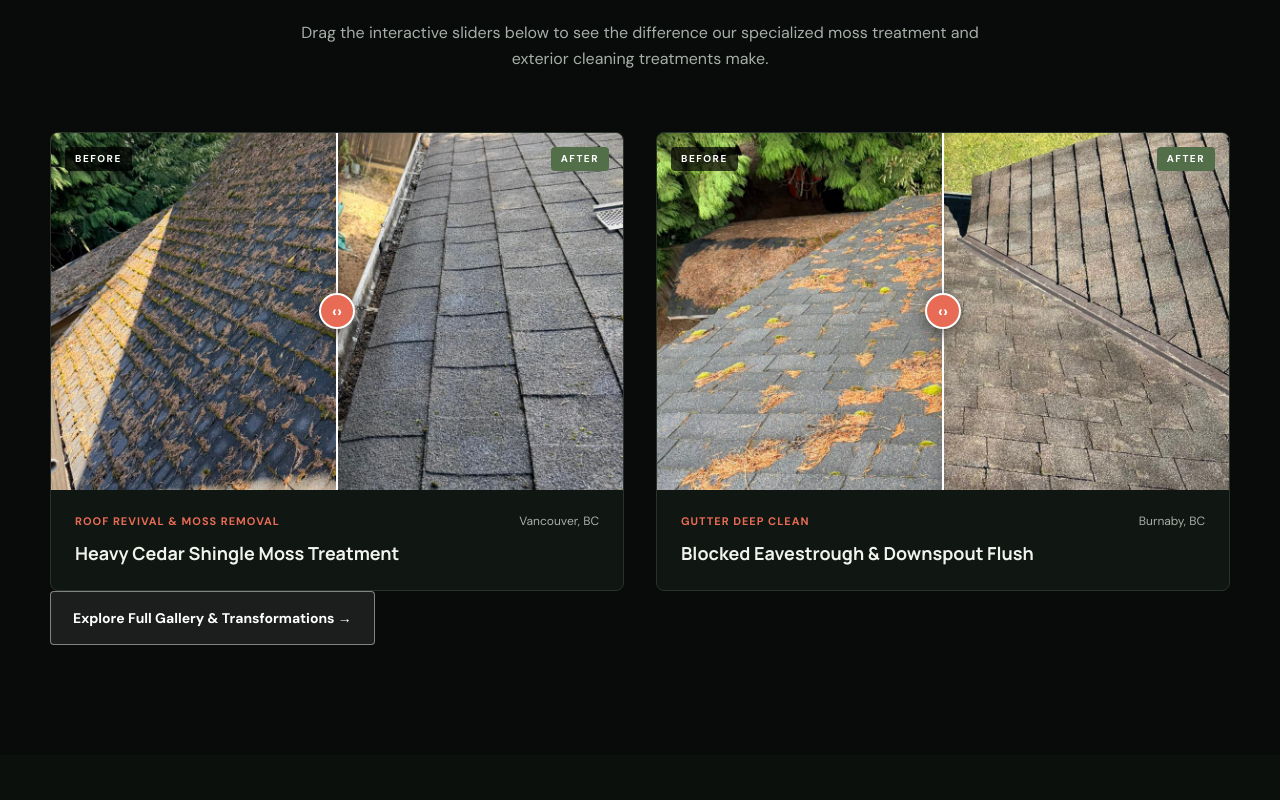
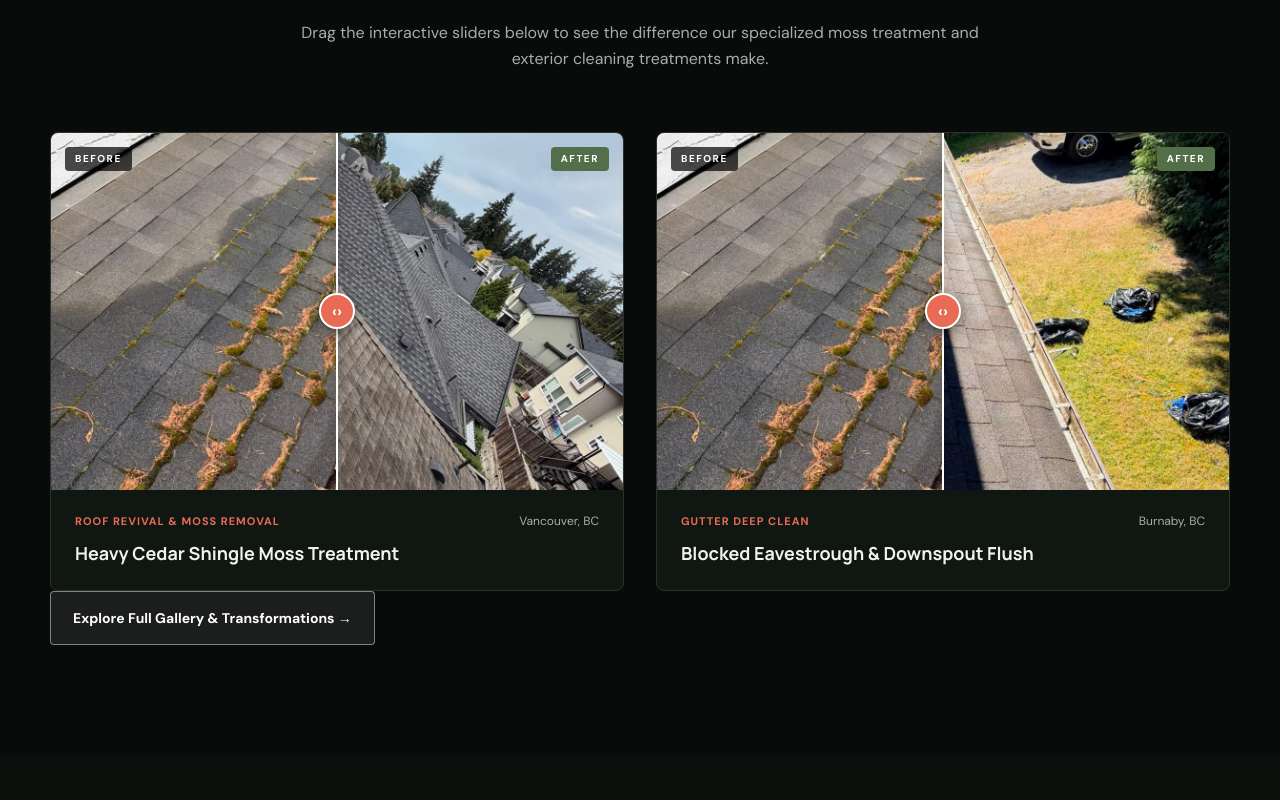
Before and after one commit to RajPR1516/exterior-cleaning-demo, a React (Vite) app: page / in a window 1280 px wide. Shown: the part 3320-4120 px from the top of the page. Built offline with nearby package versions, Linux system fonts and the light colour scheme.

Commit message:
added new photos

```diff
--- a/src/components/ImageCarousel.jsx
+++ b/src/components/ImageCarousel.jsx
@@ -10,19 +10,19 @@ const slides = [
   },
   {
     id: 2,
-    image:"/public/img22.jpeg",
+    image:"/img22.jpeg",
     title: "High-Pressure Driveway Wash",
     subtitle: "Clearing algae, stubborn stains, and grime",
   },
   {
     id: 3,
-    image: "/public/img33.jpeg",
+    image: "/img33.jpeg",
     title: "Full Exterior Soft Wash",
     subtitle: "Gentle low-pressure cleaning safe for siding and stucco",
   },
   {
     id: 4,
-    image: "/public/img44.jpeg",
+    image: "/after-1.jpeg",
     title: "Gutter & Downspout Detailing",
     subtitle: "Preventing water overflow and foundation damage",
   },
--- a/src/pages/Home.jsx
+++ b/src/pages/Home.jsx
@@ -18,16 +18,16 @@ const featuredTransformations = [
     tag: "Roof Revival & Moss Removal",
     location: "Vancouver, BC",
     title: "Heavy Cedar Shingle Moss Treatment",
-    beforeImg: "/img2a.jpeg",
-    afterImg: "/img22.jpeg",
+    beforeImg: "/before-1.jpeg",
+    afterImg: "/after-2.jpeg",
   },
   {
     id: 2,
     tag: "Gutter Deep Clean",
     location: "Burnaby, BC",
     title: "Blocked Eavestrough & Downspout Flush",
-    beforeImg: "/img1a.jpeg",
-    afterImg: "/img44.jpeg",
+    beforeImg: "/before-1.jpeg",
+    afterImg: "/after-1.jpeg",
   },
 ];
 
```
